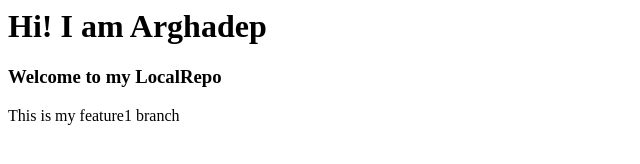
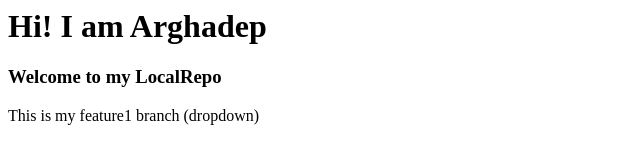
Before and after one commit to Arghadeep-saha/LocalRepository, a plain HTML site: page index.html in a window 1280 px wide. Shown: the whole page, without its empty margins (0-640 px from the left). Drawn offline with Linux system fonts and the light colour scheme.

```diff
--- a/index.html
+++ b/index.html
@@ -1,3 +1,3 @@
 <h1>Hi! I am Arghadep</h1>
 <h3> Welcome to my LocalRepo</h3>
-<P> This is my feature1 branch<p>
+<P> This is my feature1 branch (dropdown)<p>
```
